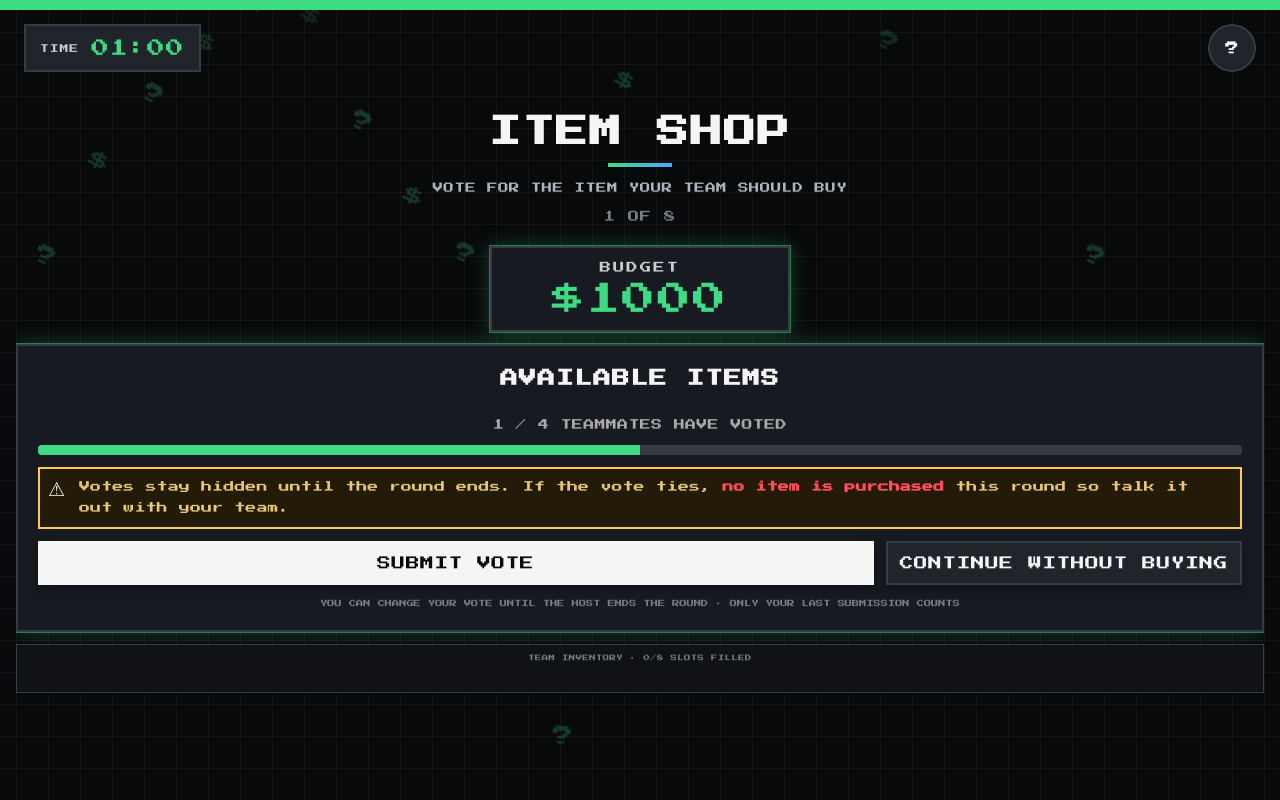
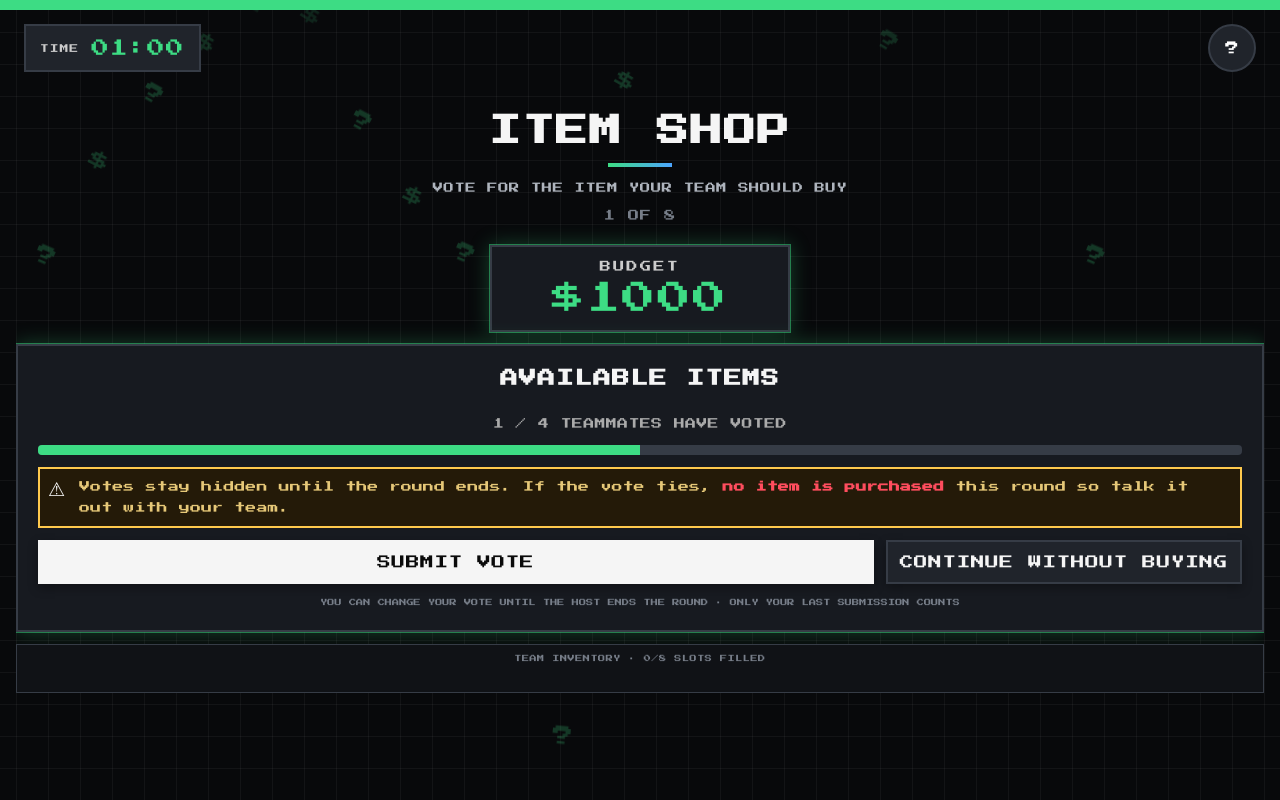
Before and after one commit to BernadetteAx/CITS3200-Project, a Flask app: page /auction in a window 1280 px wide. Run offline with Flask 3, Linux system fonts and the light colour scheme; parts of the project's set-up code (start-up, migrations or seed data) failed here and were passed over; some libraries are stand-ins or nearby versions.

Commit message:
changing font size for accessibility

```diff
--- a/app/static/css/auction.css
+++ b/app/static/css/auction.css
@@ -473,7 +473,7 @@ h1.lobby-title {
 
 .helper-note {
   text-align: center;
-  font-size: 0.68rem;
+  font-size: 0.74rem;
   color: #aaa;
   line-height: 1.8;
   margin-top: 2px;
@@ -496,7 +496,7 @@ h1.lobby-title {
 }
 
 .hotbar-label {
-  font-size: 0.65rem;
+  font-size: 0.72rem;
   color: #aaa;
   letter-spacing: 0.06em;
 }
--- a/app/static/css/screen_layout.css
+++ b/app/static/css/screen_layout.css
@@ -48,7 +48,7 @@ body.screen-fit { display: block; width: 100%; max-width: none; margin: 0; paddi
 .screen-fit .shop-banner { display: none; }
 .screen-fit .tie-warning { font-size: .5rem; margin: 0; padding: 8px; }
 .screen-fit .vote-progress { margin: 0; gap: 6px; }
-.screen-fit .hotbar-label { font-size: .4rem; line-height: 1.6; margin: 0 0 4px; }
+.screen-fit .hotbar-label { font-size: .45rem; line-height: 1.6; margin: 0 0 4px; }
 .screen-fit .mission-briefing { padding: 0; gap: 12px; }
 .screen-fit .mission-file, .screen-fit .visual-briefing { padding: 20px; position: static; }
 .screen-fit .story-art { aspect-ratio: 16 / 11; }
```
